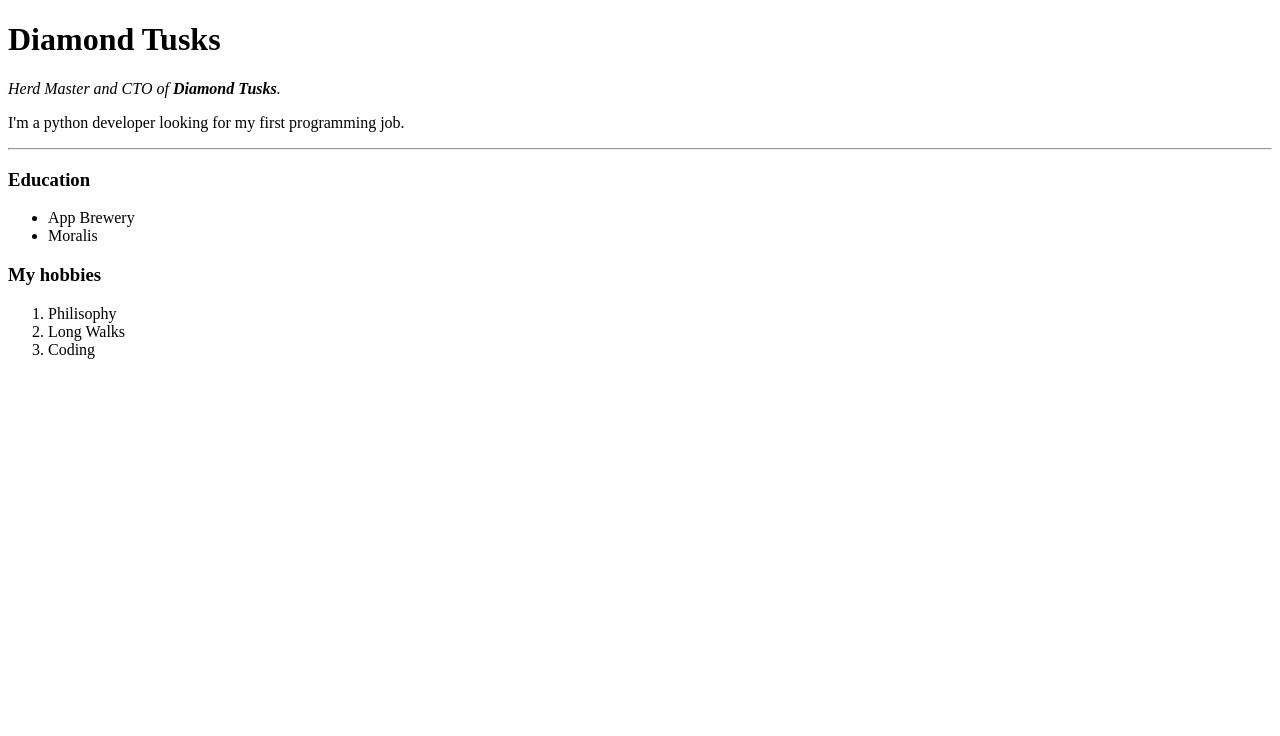
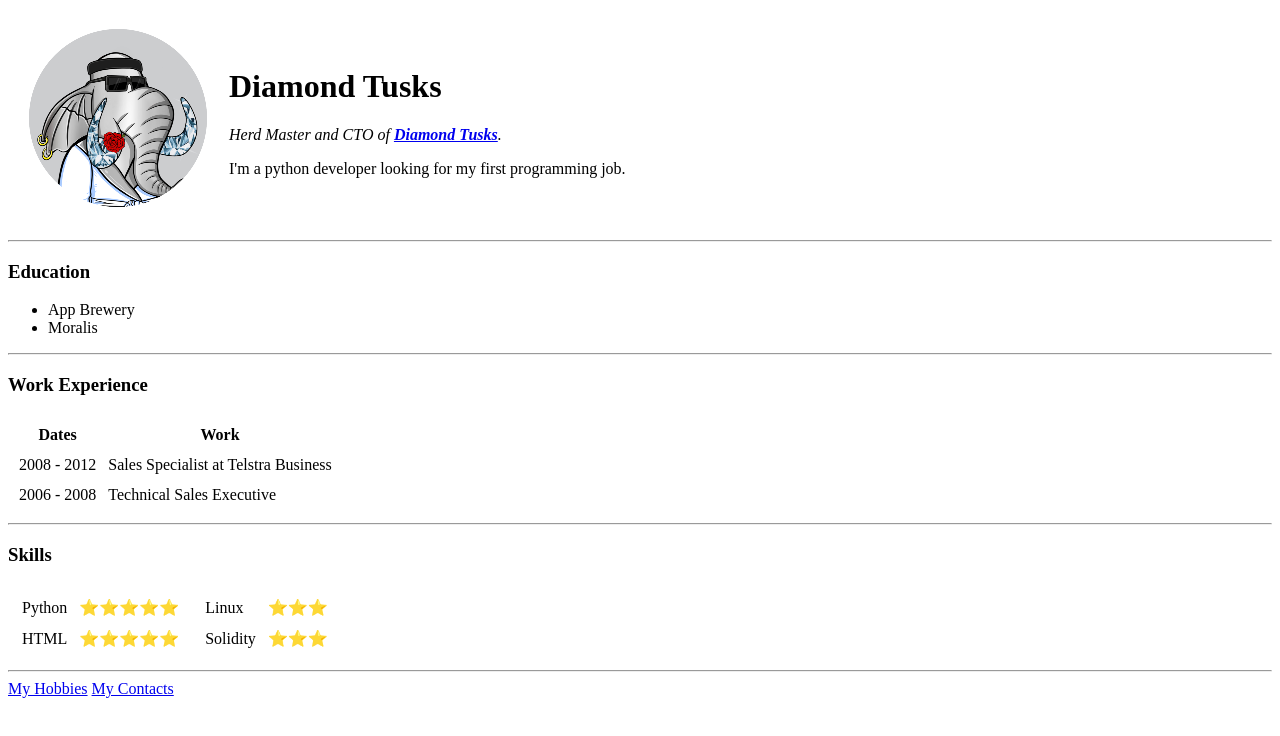
Before and after one commit to DiamondTusks/CV, a plain HTML site: page index.html in a window 1280 px wide. Drawn offline with Linux system fonts and the light colour scheme.

Commit message:
Add files via upload

```diff
--- a/index.html
+++ b/index.html
@@ -7,21 +7,74 @@
 </head>
 
 <body>
-  <h1>Diamond Tusks</h1>
-  <p><em>Herd Master and CTO of <strong>Diamond Tusks</strong>.</em></p>
-  <p>I'm a python developer looking for my first programming job.</p>
+  <table cellspacing="20">
+    <tr>
+      <td><img src="profile-circle-small.png" alt="diamond tusks nft"></td>
+      <td><h1>Diamond Tusks</h1>
+      <p><em>Herd Master and CTO of <strong><a href="https://diamondtusks.tech/">Diamond Tusks</a></strong>.</em></p>
+      <p>I'm a python developer looking for my first programming job.</p></td>
+    </tr>
+  </table>
   <hr>
   <h3>Education</h3>
   <ul>
     <li>App Brewery</li>
     <li>Moralis</li>
   </ul>
-  <h3>My hobbies</h3>
-  <ol>
-    <li>Philisophy</li>
-    <li>Long Walks</li>
-    <li>Coding</li>
-  </ol>
+  <hr>
+  <h3>Work Experience</h3>
+  <table cellspacing="10">
+    <thead>
+      <tr>
+        <th>Dates</th>
+        <th>Work</th>
+      </tr>
+    </thead>
+    <tbody>
+      <tr>
+        <td>2008 - 2012</td>
+        <td>Sales Specialist at Telstra Business</td>
+      </tr>
+      <tr>
+        <td>2006 - 2008</td>
+        <td>Technical Sales Executive</td>
+      </tr>
+    </tbody>
+  </table>
+  <hr>
+  <h3>Skills</h3>
+  <table>
+    <tr>
+      <td>
+        <table cellspacing="10">
+          <tr>
+            <td>Python</td>
+            <td>⭐⭐⭐⭐⭐</td>
+          </tr>
+          <tr>
+            <td>HTML</td>
+            <td>⭐⭐⭐⭐⭐</td>
+          </tr>
+        </td>
+        </table>
+      <td>
+        <table cellspacing="10">
+          <tr>
+            <td>Linux</td>
+            <td>⭐⭐⭐</td>
+          </tr>
+          <tr>
+            <td>Solidity</td>
+            <td>⭐⭐⭐</td>
+          </tr>
+        </table>
+      </td>
+    </tr>
+  </table>
+  <hr>
+  <a href="hobbies.html">My Hobbies</a>
+  <a href="contacts.html">My Contacts</a>
+
 </body>
 
 </html>
```
Also changed, not shown: contacts.html (added, +13 -0 lines), hobbies.html (added, +15 -0 lines), profile-circle-small.png (added).
